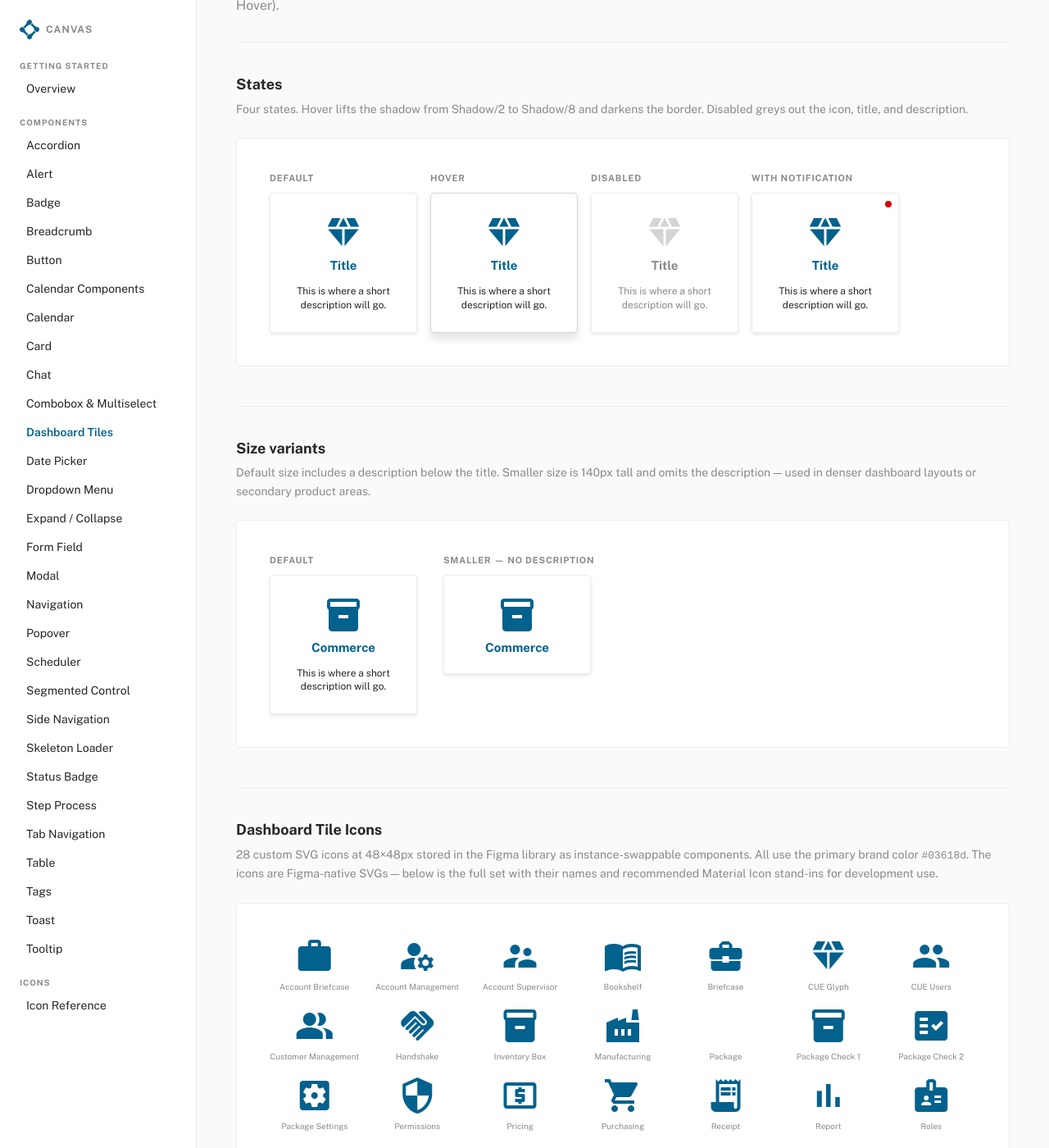
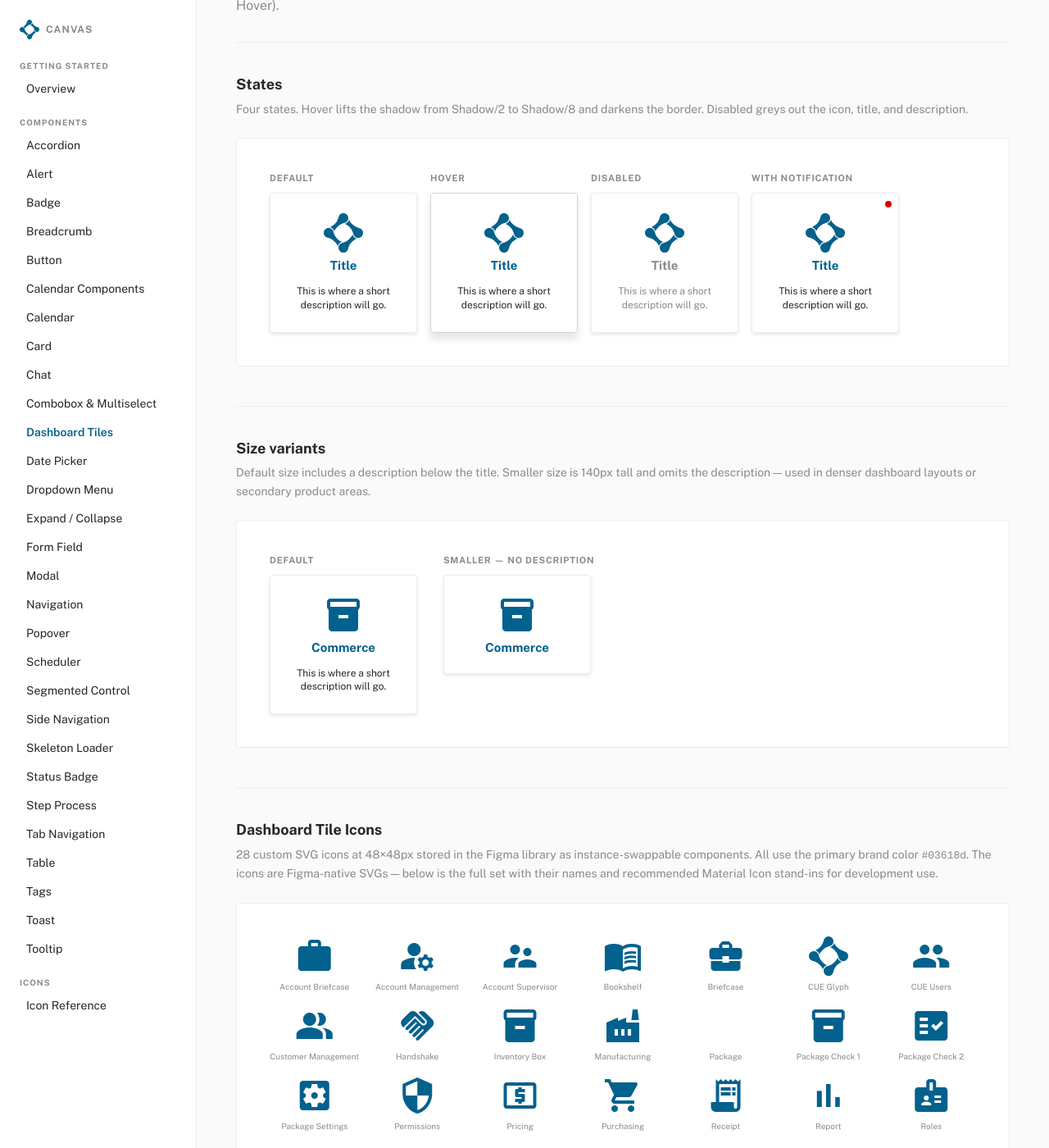
Before and after one commit to toddcoleman-excellis/cue-canvas-docs, a Jekyll site: the page built from components/dashboard-tiles.html, in a window 1280 px wide and 1400 px high, scrolled down 203 px. Shown: the whole window at 82% size. Built offline with Jekyll 4.4.1, drawn with Linux system fonts in a browser that asks for light colours; some of the changed text lies outside the part shown.

Commit message:
updated Dashboard Tiles

```diff
--- a/components/dashboard-tiles.html
+++ b/components/dashboard-tiles.html
@@ -248,7 +248,7 @@ root: ../
         <div class="cue-tile__content">
           <div class="cue-tile__icon-group">
             <div class="cue-tile__icon">
-              <span class="material-icons" aria-hidden="true">diamond</span>
+              <img src="../assets/logo_CUE_glyph.svg" alt="" aria-hidden="true" width="48" height="48" />
             </div>
             <span class="cue-tile__title">Title</span>
           </div>
@@ -264,7 +264,7 @@ root: ../
         <div class="cue-tile__content">
           <div class="cue-tile__icon-group">
             <div class="cue-tile__icon">
-              <span class="material-icons" aria-hidden="true">diamond</span>
+              <img src="../assets/logo_CUE_glyph.svg" alt="" aria-hidden="true" width="48" height="48" />
             </div>
             <span class="cue-tile__title">Title</span>
           </div>
@@ -280,7 +280,7 @@ root: ../
         <div class="cue-tile__content">
           <div class="cue-tile__icon-group">
             <div class="cue-tile__icon">
-              <span class="material-icons" aria-hidden="true">diamond</span>
+              <img src="../assets/logo_CUE_glyph.svg" alt="" aria-hidden="true" width="48" height="48" />
             </div>
             <span class="cue-tile__title">Title</span>
           </div>
@@ -297,7 +297,7 @@ root: ../
         <div class="cue-tile__content">
           <div class="cue-tile__icon-group">
             <div class="cue-tile__icon">
-              <span class="material-icons" aria-hidden="true">diamond</span>
+              <img src="../assets/logo_CUE_glyph.svg" alt="" aria-hidden="true" width="48" height="48" />
             </div>
             <span class="cue-tile__title">Title</span>
           </div>
@@ -388,7 +388,7 @@ root: ../
         <span style="font-size: 0.625rem; text-align: center; color: var(--content-body-moderate);">Briefcase</span>
       </div>
       <div style="display: flex; flex-direction: column; align-items: center; gap: 0.375rem;">
-        <span class="material-icons" style="font-size: 48px; color: var(--content-body-primary-brand);">diamond</span>
+        <img src="../assets/logo_CUE_glyph.svg" alt="" aria-hidden="true" width="48" height="48" />
         <span style="font-size: 0.625rem; text-align: center; color: var(--content-body-moderate);">CUE Glyph</span>
       </div>
       <div style="display: flex; flex-direction: column; align-items: center; gap: 0.375rem;">
@@ -504,7 +504,7 @@ root: ../
     <div style="display: flex; gap: 1.5rem; margin-bottom: 2.5rem; align-items: flex-start;">
       <div style="width: 180px; flex-shrink: 0; padding-top: 0.25rem;">
         <div style="display: flex; align-items: center; gap: 6px; margin-bottom: 4px;">
-          <span class="material-icons" style="font-size: 18px; color: var(--content-body-primary-brand);">diamond</span>
+          <img src="../assets/logo_CUE_glyph.svg" alt="" aria-hidden="true" width="18" height="18" />
           <span style="font-size: 0.6875rem; font-weight: 400; color: var(--content-body-moderate);">CUE</span>
         </div>
         <span style="font-size: 1.125rem; font-weight: 700; color: var(--content-body-primary-brand);">IDM &amp; Administration</span>
@@ -554,7 +554,7 @@ root: ../
     <div style="display: flex; gap: 1.5rem; margin-bottom: 2.5rem; align-items: flex-start;">
       <div style="width: 180px; flex-shrink: 0; padding-top: 0.25rem;">
         <div style="display: flex; align-items: center; gap: 6px; margin-bottom: 4px;">
-          <span class="material-icons" style="font-size: 18px; color: var(--content-body-primary-brand);">diamond</span>
+          <img src="../assets/logo_CUE_glyph.svg" alt="" aria-hidden="true" width="18" height="18" />
           <span style="font-size: 0.6875rem; font-weight: 400; color: var(--content-body-moderate);">CUE</span>
         </div>
         <span style="font-size: 1.125rem; font-weight: 700; color: var(--content-body-primary-brand);">Commerce</span>
@@ -603,7 +603,7 @@ root: ../
     <div style="display: flex; gap: 1.5rem; align-items: flex-start;">
       <div style="width: 180px; flex-shrink: 0; padding-top: 0.25rem;">
         <div style="display: flex; align-items: center; gap: 6px; margin-bottom: 4px;">
-          <span class="material-icons" style="font-size: 18px; color: var(--content-body-primary-brand);">diamond</span>
+          <img src="../assets/logo_CUE_glyph.svg" alt="" aria-hidden="true" width="18" height="18" />
           <span style="font-size: 0.6875rem; font-weight: 400; color: var(--content-body-moderate);">CUE</span>
         </div>
         <span style="font-size: 1.125rem; font-weight: 700; color: var(--content-body-primary-brand);">Manufacturing</span>
```
